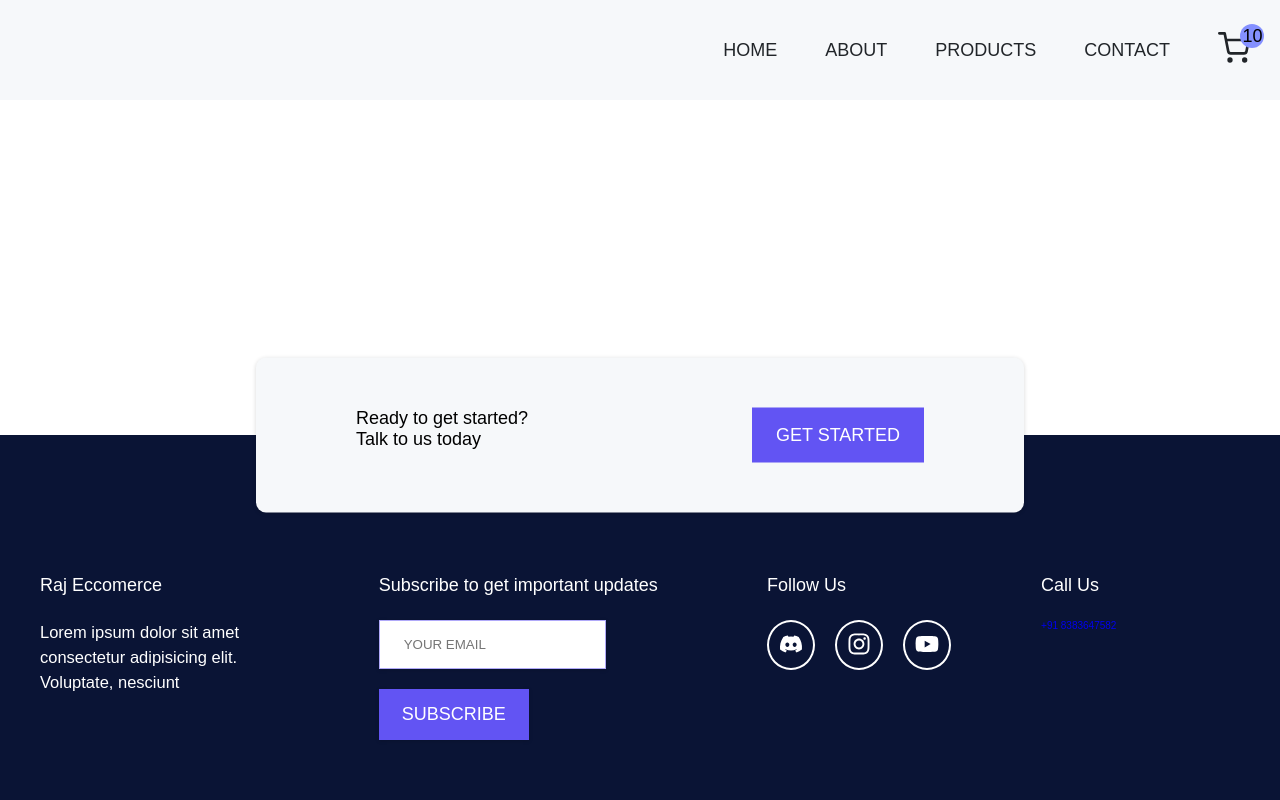
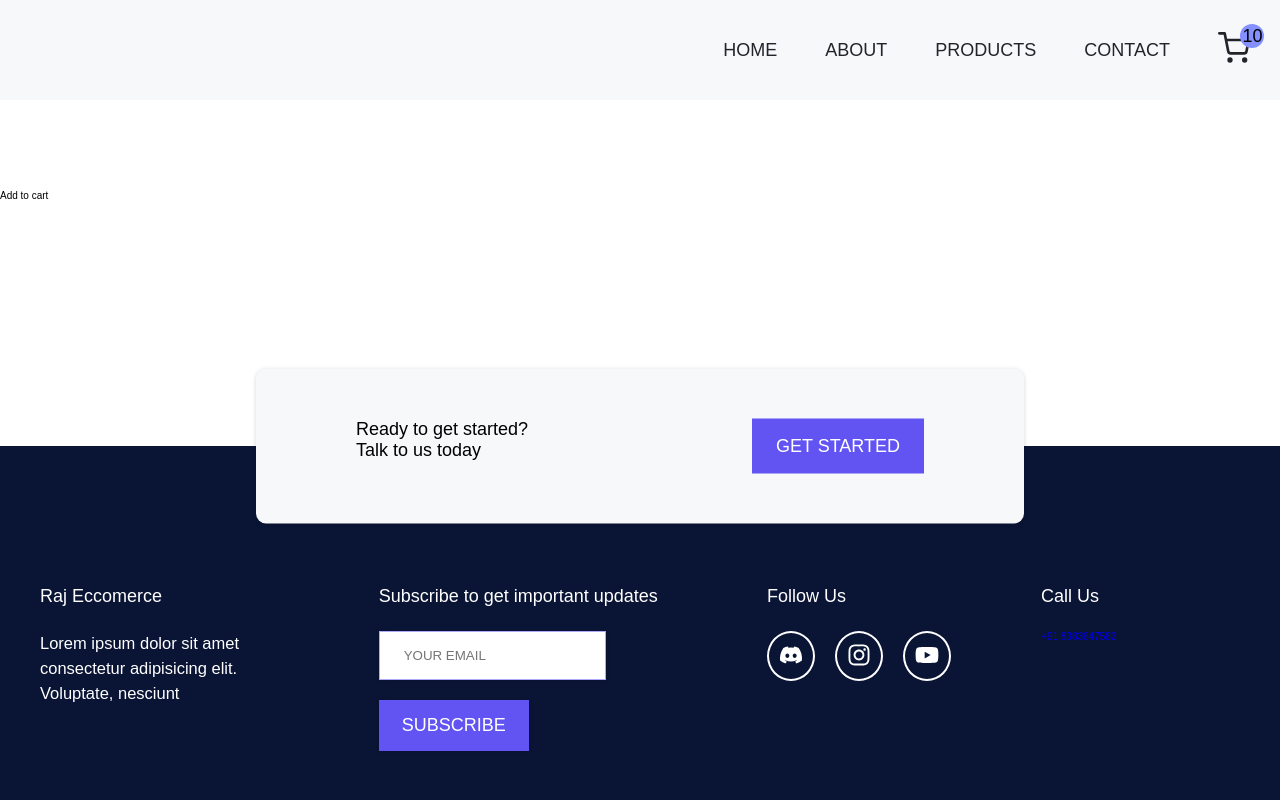
Before and after one commit to prrajput1199/React_eccomerce_project, a React (Create React App) app in the folder reactecom-main/: page /cart in a window 1280 px wide. Shown: the top 800 px of the page. Built offline with nearby package versions, Linux system fonts and the light colour scheme; no server answers.

Commit message:
sample commit

```diff
--- a/reactecom-main/src/Cart.js
+++ b/reactecom-main/src/Cart.js
@@ -1,7 +1,7 @@
 import styled from "styled-components";
 
 const Cart = () => {
-  return <Wrapper></Wrapper>;
+  return <Wrapper>Add to cart</Wrapper>;
 };
 
 const Wrapper = styled.section`
```
